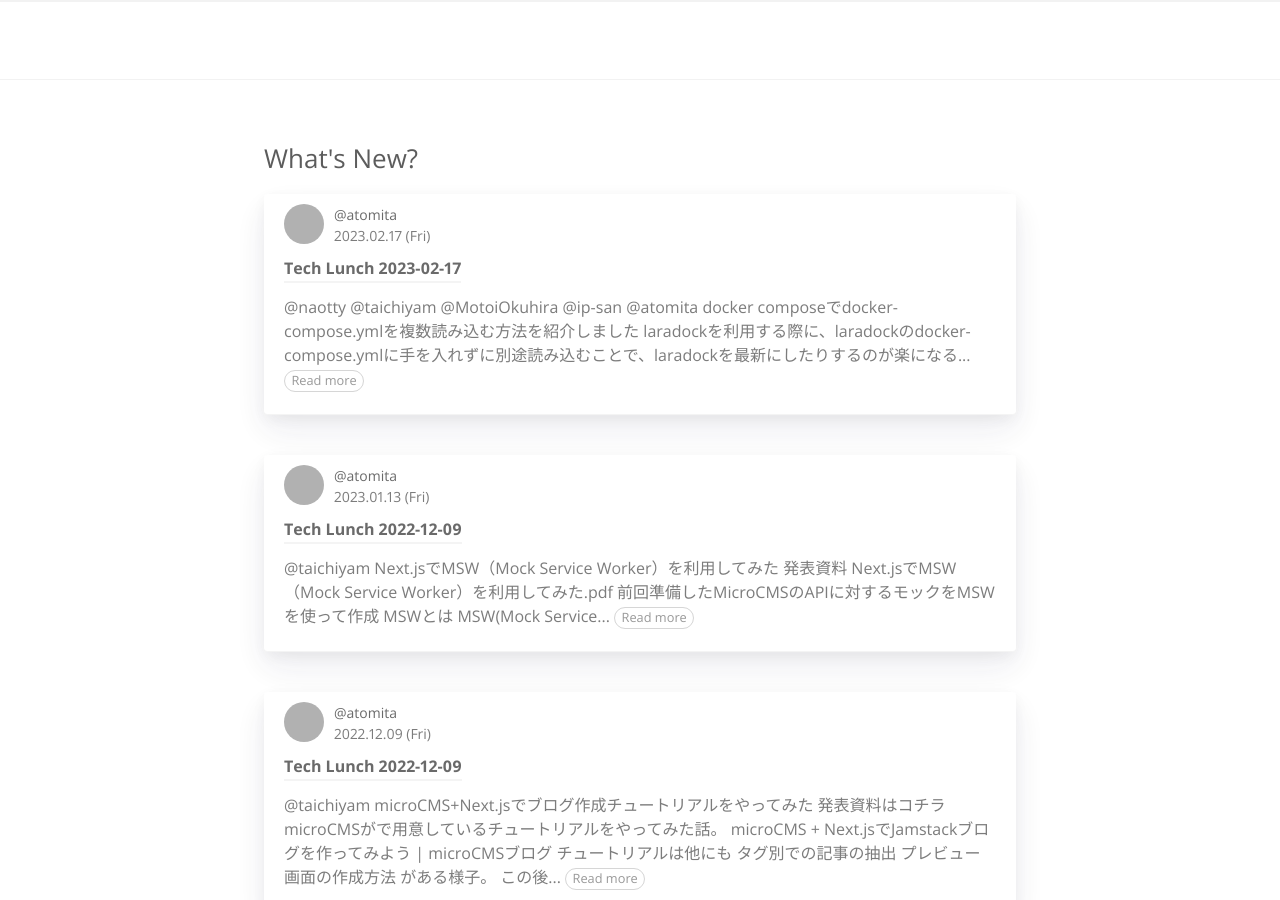
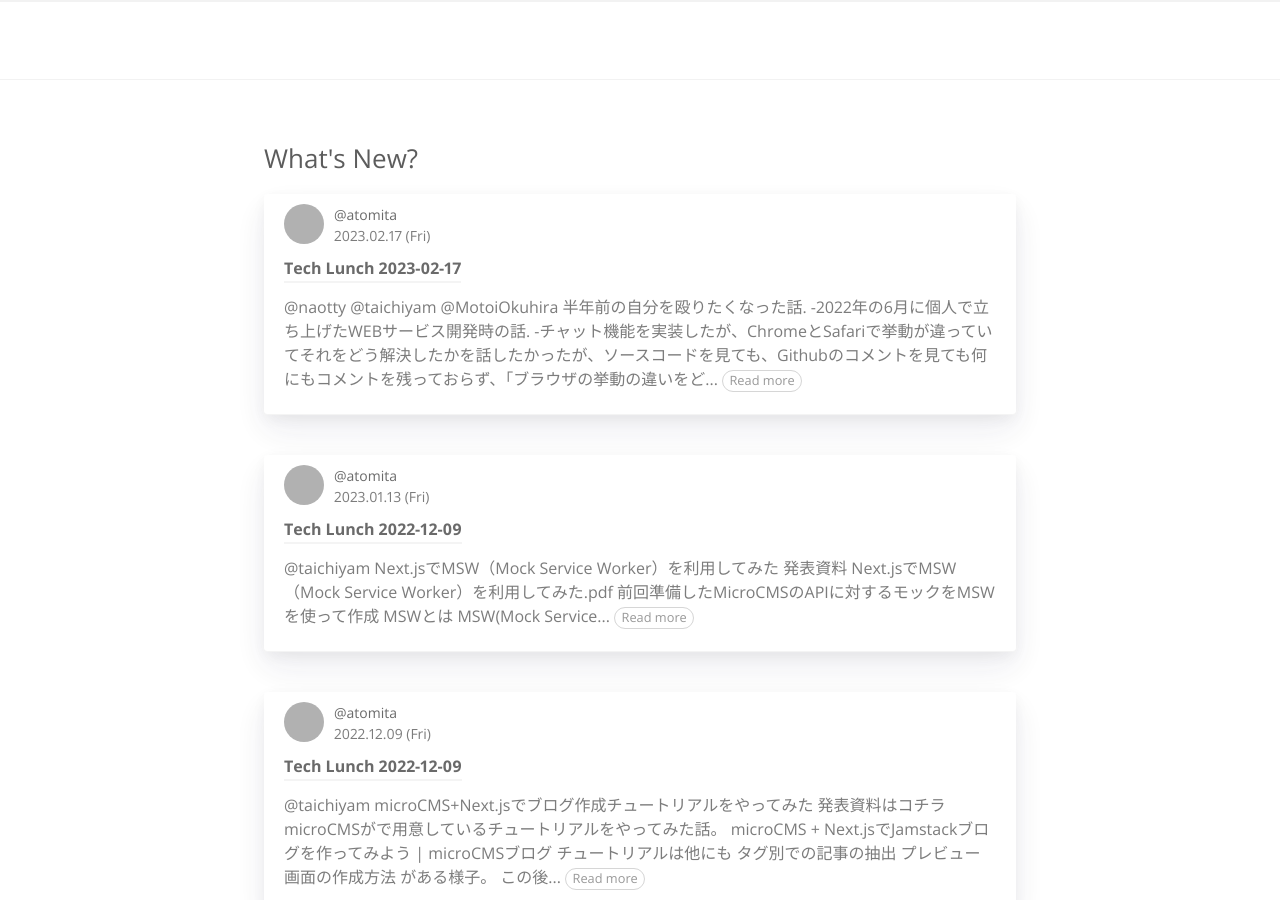
Before and after one commit to RyukyuInteractive/tech.ryukyu-i.co.jp, a Jekyll site: the page built from index.html, in a window 1280 px wide and 900 px high. Built offline with Jekyll 4.4.1, drawn with Linux system fonts in a browser that asks for light colours; a script that is not in the unit is left out; the list of posts is cut into pages by our own code; grey boxes are pictures that could not be loaded.

Commit message:
Update 2023-02-17-tech-lunch.md

```diff
--- a/_posts/2023-02-17-tech-lunch.md
+++ b/_posts/2023-02-17-tech-lunch.md
@@ -19,7 +19,12 @@ typora-root-url: ..
 ---
 
 ## [@MotoiOkuhira](https://github.com/MotoiOkuhira)
-
+__半年前の自分を殴りたくなった話.__
+-2022年の6月に個人で立ち上げたWEBサービス開発時の話.
+-チャット機能を実装したが、ChromeとSafariで挙動が違っていてそれをどう解決したかを話したかったが、ソースコードを見ても、Githubのコメントを見ても何にもコメントを残っておらず、「ブラウザの挙動の違いをどうにかして解決したという記憶しか残っていない」.
+-最大の問題点は自分で書いたはずのコードなのにコメントも残っていないためどういう処理の内容なのか理解ができない点.
+-個人開発とは言え理解しやすいコードを書く事や価値のあるコメントを残す事、作業内容をメモに残す事が大事.
+-個人開発でも未来の自分と共同で作業している気持ちで開発を進める.
 
 ---
 
```
